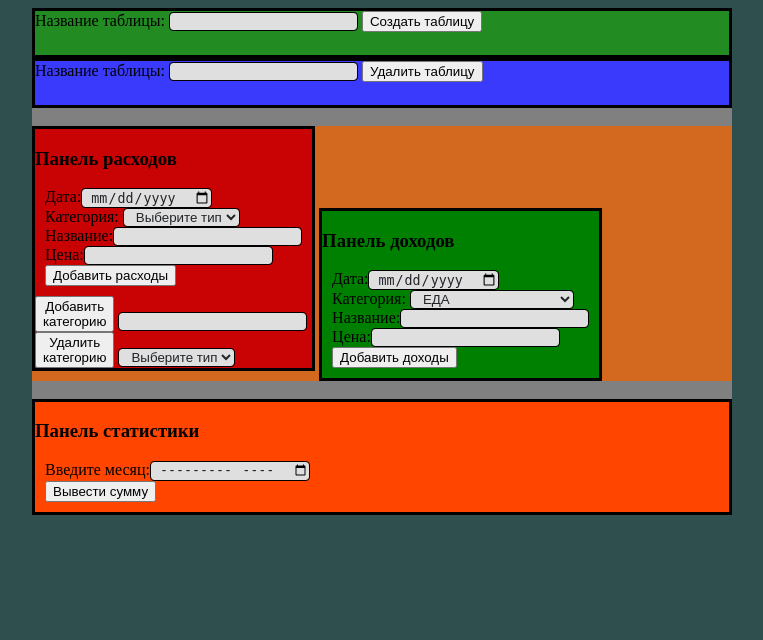
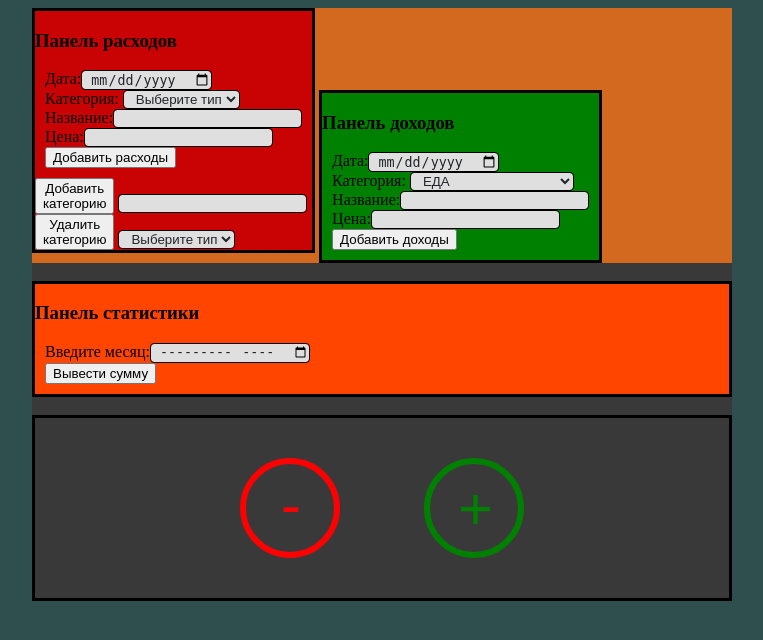
Before and after one commit to hrodvar-one/cost-accounting-app, a PHP site: page / in a window 1280 px wide. Shown: the top 640 px of the page, without its empty margins (258-1021 px from the left). Run offline with PHP 8.4, Linux system fonts and the light colour scheme; data comes from the database, SQL or seed files in the repository; both versions use the stored data as it was after the commit.

Commit message:
Added the add delete button panel

```diff
--- a/index.html
+++ b/index.html
@@ -14,25 +14,6 @@
 <body>
 
 <div class="container">
-	<div class="work-with-sqlite">
-		<div class="panel-create-table">
-			<form name="table" action="/php/create-table.php" method="post">
-				<label for="table-name">Название таблицы:</label>
-				<input type="text" class="table-name_input" name="table-name" id="table-name">
-				<button type="submit">Создать таблицу</button>
-			</form>
-			<div id="result"></div>
-		</div>
-		<div class="panel-delete-table">
-			<form name="delete-table" action="/php/delete-table.php" method="post">
-				<label for="table-name-delete">Название таблицы:</label>
-				<input type="text" class="table-name_input" name="table-name-delete" id="table-name-delete">
-				<button type="submit">Удалить таблицу</button>
-			</form>
-			<div id="result-delete"></div>
-		</div>
-	</div>
-	<br>
 	<div class="shopping-panel">
 		<!--		Панель расходов - expense panel-->
 		<div class="shopping-input-panel">
@@ -109,6 +90,15 @@
 			<!--			-->
 		</div>
 	</div>
+	<br>
+	<div class="button-add-delete-panel">
+		<button type="button" class="delete-button">
+			<span class="minus"> - </span>
+		</button>
+		<button type="button" class="add-button">
+			<span class="plus"> + </span>
+		</button>
+	</div>
 </div>
 <script src="js/app.js"></script>
 </body>
--- a/styles/css/style.css
+++ b/styles/css/style.css
@@ -20,11 +20,63 @@ body .container {
   width: 700px;
   margin: auto;
   display: block;
-  background-color: gray;
+  background-color: #3a3939;
+}
+body .container .button-add-delete-panel {
+  text-align: center;
+  border: 3px solid black;
+}
+body .container .button-add-delete-panel .delete-button {
+  display: inline-block;
+  vertical-align: middle;
+  margin: 40px;
+  width: 100px;
+  height: 100px;
+  background-color: #3a3939;
+  cursor: pointer;
+  border-radius: 50%;
+  border: 6px solid red;
+}
+body .container .button-add-delete-panel .delete-button .minus {
+  margin-left: -9px;
+  margin-top: -38px;
+  position: absolute;
+  font-size: 60px;
+  color: red;
+}
+body .container .button-add-delete-panel .delete-button .minus:hover {
+  color: orangered;
+}
+body .container .button-add-delete-panel .delete-button:hover {
+  border: 6px solid orangered;
+}
+body .container .button-add-delete-panel .add-button {
+  display: inline-block;
+  vertical-align: middle;
+  margin: 40px;
+  width: 100px;
+  height: 100px;
+  background-color: #3a3939;
+  cursor: pointer;
+  border-radius: 50%;
+  border: 6px solid green;
+}
+body .container .button-add-delete-panel .add-button .plus {
+  margin-left: -16px;
+  margin-top: -34px;
+  position: absolute;
+  font-size: 60px;
+  color: green;
+}
+body .container .button-add-delete-panel .add-button .plus:hover {
+  color: #01d501;
+}
+body .container .button-add-delete-panel .add-button:hover {
+  border: 6px solid #01d501;
 }
 body .container .work-with-sqlite {
   height: 100px;
-  background-color: chocolate;
+  background-color: #f57820;
 }
 body .container .work-with-sqlite .panel-create-table {
   height: 50px;
@@ -66,7 +118,8 @@ body .container .statistics-panel .amount-per-month-output .statistics-per-month
 }
 body .container .statistics-panel .amount-per-month-output .accordion-body .accordion {
   background-color: #eee;
-  color: #444;
+  color: black;
+  font-size: 15px;
   cursor: pointer;
   padding: 18px;
   width: 100%;
--- a/styles/scss/style.scss
+++ b/styles/scss/style.scss
@@ -23,11 +23,74 @@ body {
     margin: auto;
     display: block;
     //height: 500px;
-    background-color: gray;
+    background-color: #3a3939;
+
+    //панель кнопки удалить добавить
+    .button-add-delete-panel{
+      text-align: center;
+      border: 3px solid black;
+
+      .delete-button {
+        //position: relative;
+        display: inline-block;
+        vertical-align: middle;
+        margin: 40px;
+        width: 100px;
+        height: 100px;
+        background-color: #3a3939;
+        cursor: pointer;
+        border-radius: 50%;
+        border: 6px solid red;
+
+        .minus {
+          margin-left: -9px;
+          margin-top: -38px;
+          position: absolute;
+          font-size: 60px;
+          color: red;
+        }
+
+        .minus:hover {
+          color: orangered;
+        }
+      }
+
+      .delete-button:hover {
+        border: 6px solid orangered;
+      }
+
+      .add-button {
+        display: inline-block;
+        vertical-align: middle;
+        margin: 40px;
+        width: 100px;
+        height: 100px;
+        background-color: #3a3939;
+        cursor: pointer;
+        border-radius: 50%;
+        border: 6px solid green;
+
+        .plus {
+          margin-left: -16px;
+          margin-top: -34px;
+          position: absolute;
+          font-size: 60px;
+          color: green;
+        }
+
+        .plus:hover {
+          color: #01d501;
+        }
+      }
+
+      .add-button:hover {
+        border: 6px solid #01d501;
+      }
+    }
 
     .work-with-sqlite {
       height: 100px;
-      background-color: chocolate;
+      background-color: #f57820;
 
       .panel-create-table {
         height: 50px;
@@ -85,7 +148,9 @@ body {
 
           .accordion {
             background-color: #eee;
-            color: #444;
+            //color: #444;
+            color: black;
+            font-size: 15px;
             cursor: pointer;
             padding: 18px;
             width: 100%;
```
Also changed, not shown: index-2.html (deleted, +0 -53 lines), index-3.html (deleted, +0 -61 lines), js/app.js (+0 -101 lines), js/settings.js (added, +96 -0 lines), settingspage.php (added, +35 -0 lines), db/app_db.db.
